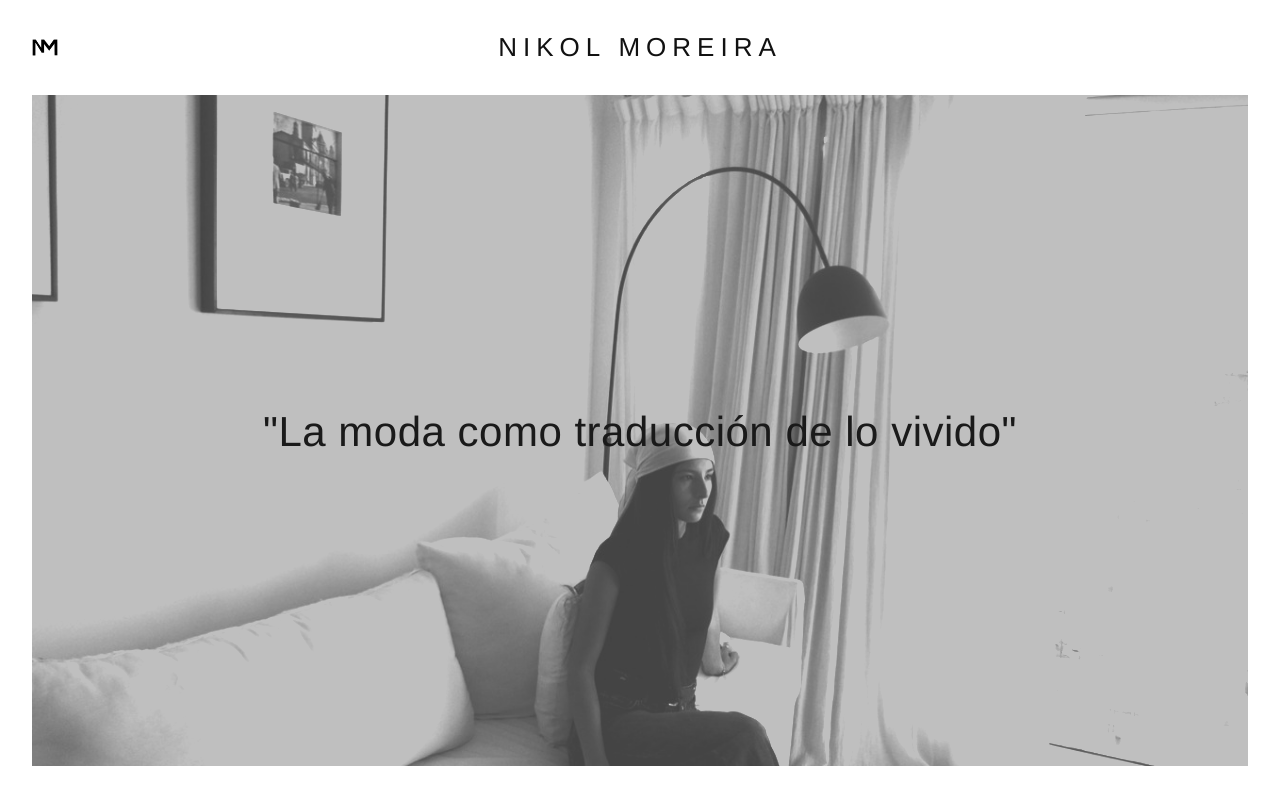
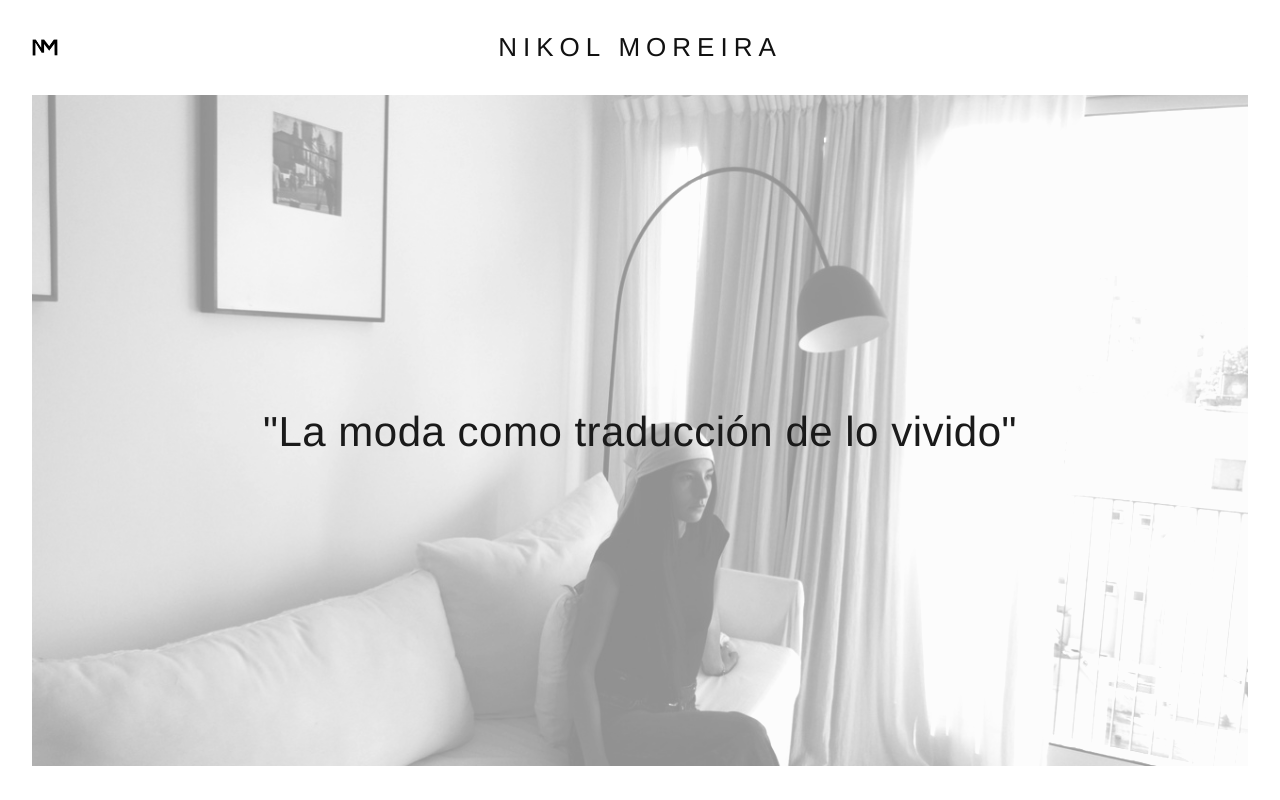
Before and after one commit to jjoacopz/Web-Nikol-Moreira, a React (Vite) app: page / in a window 1280 px wide. Shown: the top 800 px of the page. Built offline with nearby package versions, Linux system fonts and the light colour scheme.

Commit message:
Whiten hero image with an overlay instead of a flat filter
A semi-transparent white layer on top of the photo reads as a true
faded-to-white look while keeping the underlying detail more legible
than pushing filter brightness/contrast alone.

```diff
--- a/src/App.css
+++ b/src/App.css
@@ -49,11 +49,22 @@
 .hero-image {
   width: 100%;
   height: auto;
-  filter: grayscale(1) brightness(1.9) contrast(0.5);
+  filter: grayscale(1) brightness(1.2) contrast(0.95);
+}
+
+.hero::after {
+  content: '';
+  position: absolute;
+  inset: 0;
+  z-index: 1;
+  background: #fff;
+  opacity: 0.55;
+  pointer-events: none;
 }
 
 .hero-quote {
   position: absolute;
+  z-index: 2;
   top: 50%;
   left: 50%;
   transform: translate(-50%, -50%);
```
